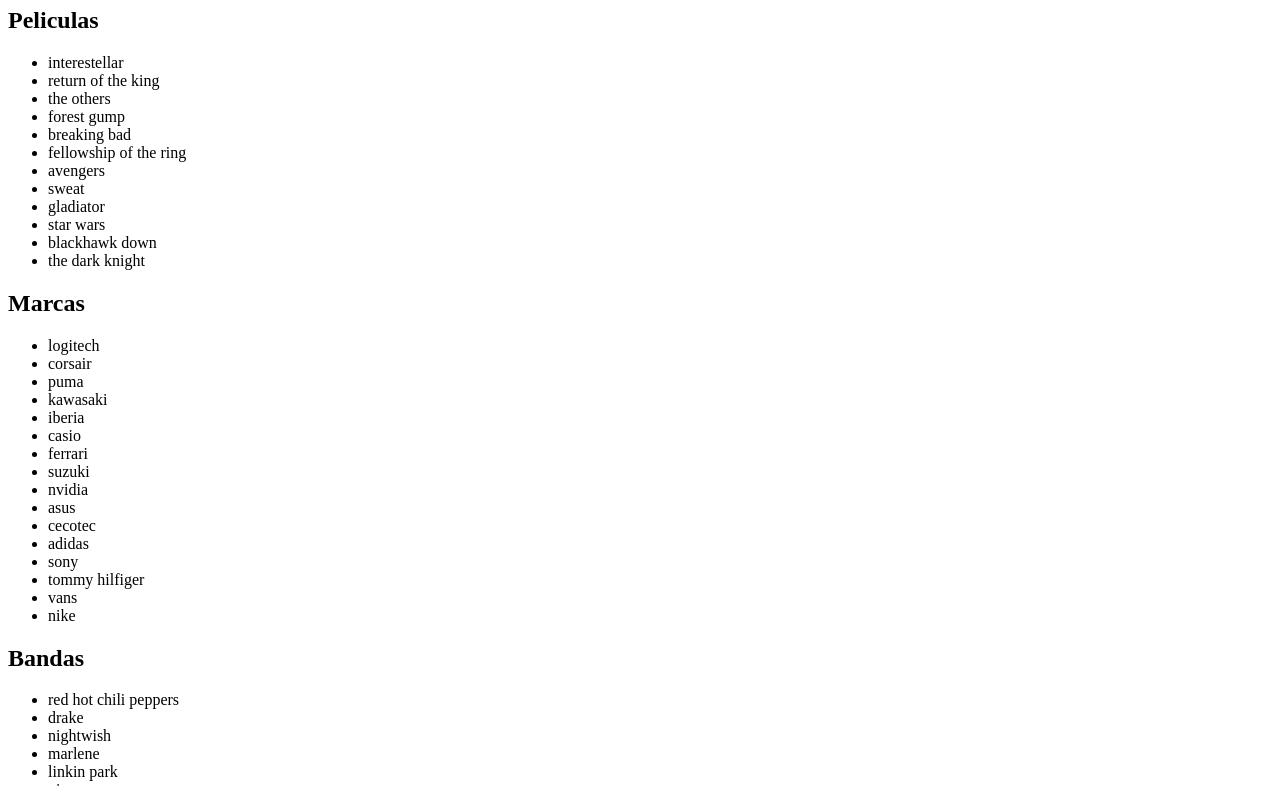
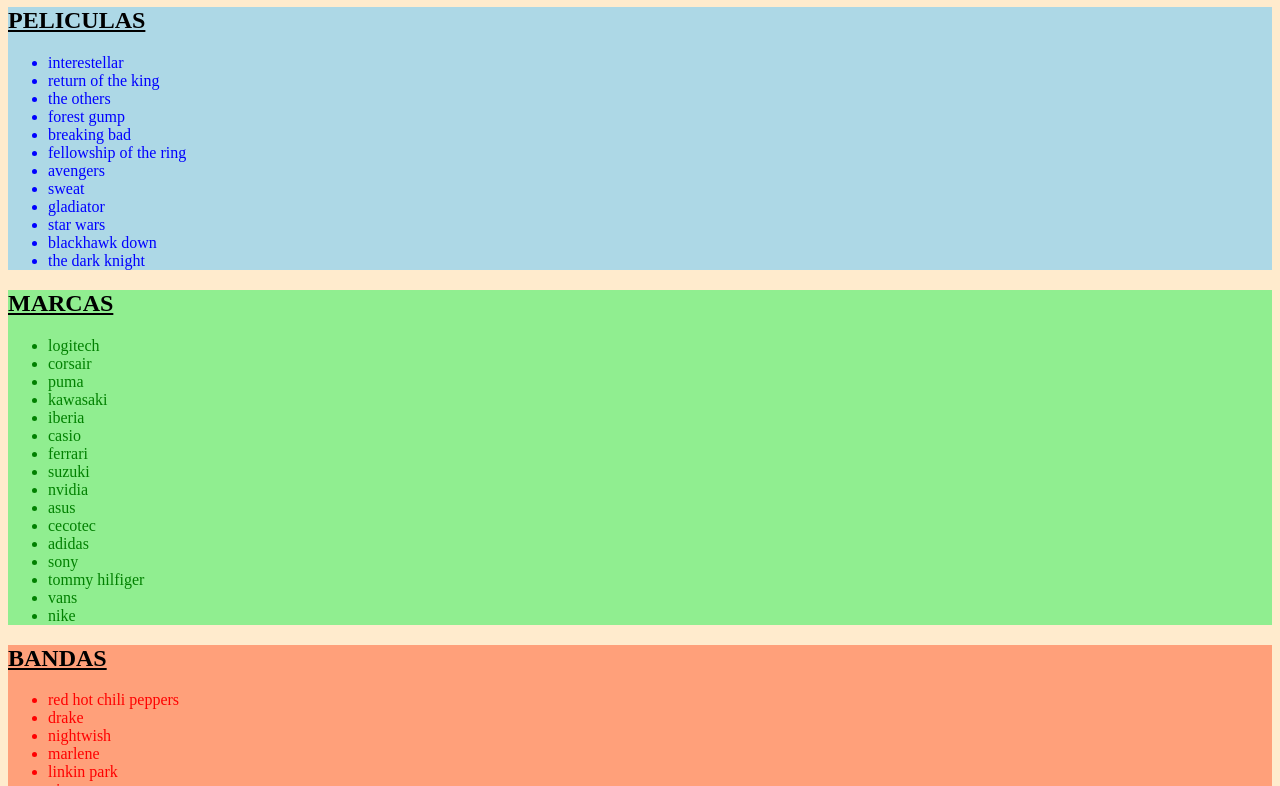
Before and after one commit to jorgeberrizbeitia/FT2304-html-css-intro, a plain HTML site: page css-intro/index.html in a window 1280 px wide. Shown: the part 73-859 px from the top of the page. Drawn offline with Linux system fonts and the light colour scheme.

Commit message:
css selectors

```diff
--- a/css-intro/index.html
+++ b/css-intro/index.html
@@ -5,14 +5,20 @@
   <meta http-equiv="X-UA-Compatible" content="IE=edge">
   <meta name="viewport" content="width=device-width, initial-scale=1.0">
   <title>Mi pagina ahora con CSS</title>
+  <!-- <style>
+    body {
+      background-color: blanchedalmond;
+    }
+  </style> -->
+  <link rel="stylesheet" href="./style.css"/>
 </head>
 <body>
 
-  <h1>Conoce a nuestro cohort!</h1>
+  <h1 class="title">Conoce a nuestro cohort!</h1>
 
   <section id="movie-section">
 
-    <h2>Peliculas</h2>
+    <h2 class="title">Peliculas</h2>
 
     <ul>
       <li>interestellar</li>
@@ -33,7 +39,7 @@
 
   <section id="brand-section">
 
-    <h2>Marcas</h2>
+    <h2 class="title">Marcas</h2>
 
     <ul>
       <li>logitech</li>
@@ -58,7 +64,7 @@
 
   <section id="band-section">
 
-    <h2>Bandas</h2>
+    <h2 class="title">Bandas</h2>
 
     <ul>
       <li>red hot chili peppers</li>
--- /dev/null
+++ b/css-intro/style.css
@@ -0,0 +1,59 @@
+body {
+  background-color: blanchedalmond;
+}
+
+/* h1 {
+  background-color: aquamarine;
+  color: brown;
+}
+
+section {
+  background-color: lightblue;
+}
+
+li {
+  color: blue;
+} */
+
+#movie-section {
+  background-color: lightblue;
+}
+
+#brand-section {
+  background-color: lightgreen;
+}
+
+#band-section {
+  background-color: lightsalmon;
+}
+
+/* .azul {
+  color: blue;
+} */
+
+#movie-section li {
+  color: blue
+}
+
+#brand-section li {
+  color: green
+}
+
+#band-section li {
+  color: red
+}
+
+/* h1, h2 {
+  text-decoration: underline;
+  text-transform: uppercase;
+} */
+
+.title {
+  text-decoration: underline;
+  text-transform: uppercase;
+}
+
+/* h1, section h2 {
+  text-decoration: underline;
+  text-transform: uppercase;
+} */
```
